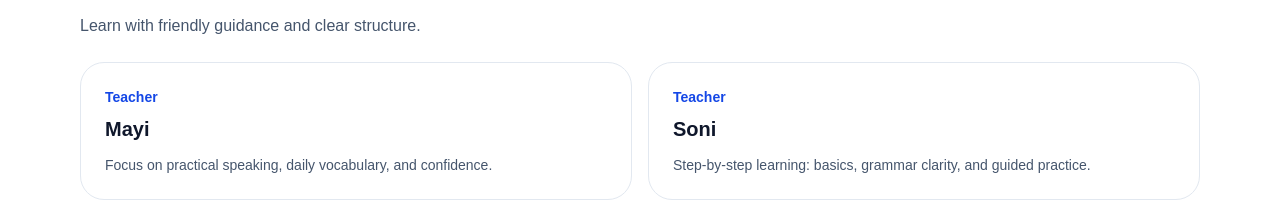
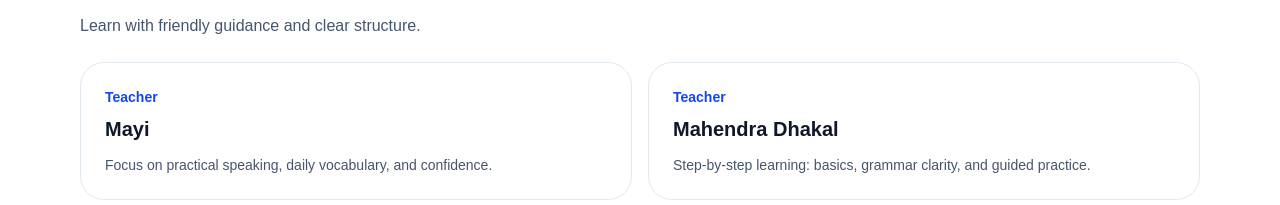
Before and after one commit to lighthousetech2021-tech/nextstep-academy, a Next.js app: page / in a window 1280 px wide. Shown: the part 1225-1430 px from the top of the page. Built offline with nearby package versions, Linux system fonts and the light colour scheme.

Commit message:
update website

```diff
--- a/app/page.tsx
+++ b/app/page.tsx
@@ -220,7 +220,7 @@ export default function Home() {
             </div>
             <div className="rounded-3xl border border-slate-200 bg-white p-6">
               <div className="text-sm font-semibold text-blue-700">Teacher</div>
-              <div className="mt-2 text-xl font-bold">Soni</div>
+              <div className="mt-2 text-xl font-bold">Mahendra Dhakal</div>
               <p className="mt-3 text-sm text-slate-600">
                 Step-by-step learning: basics, grammar clarity, and guided
                 practice.
```
